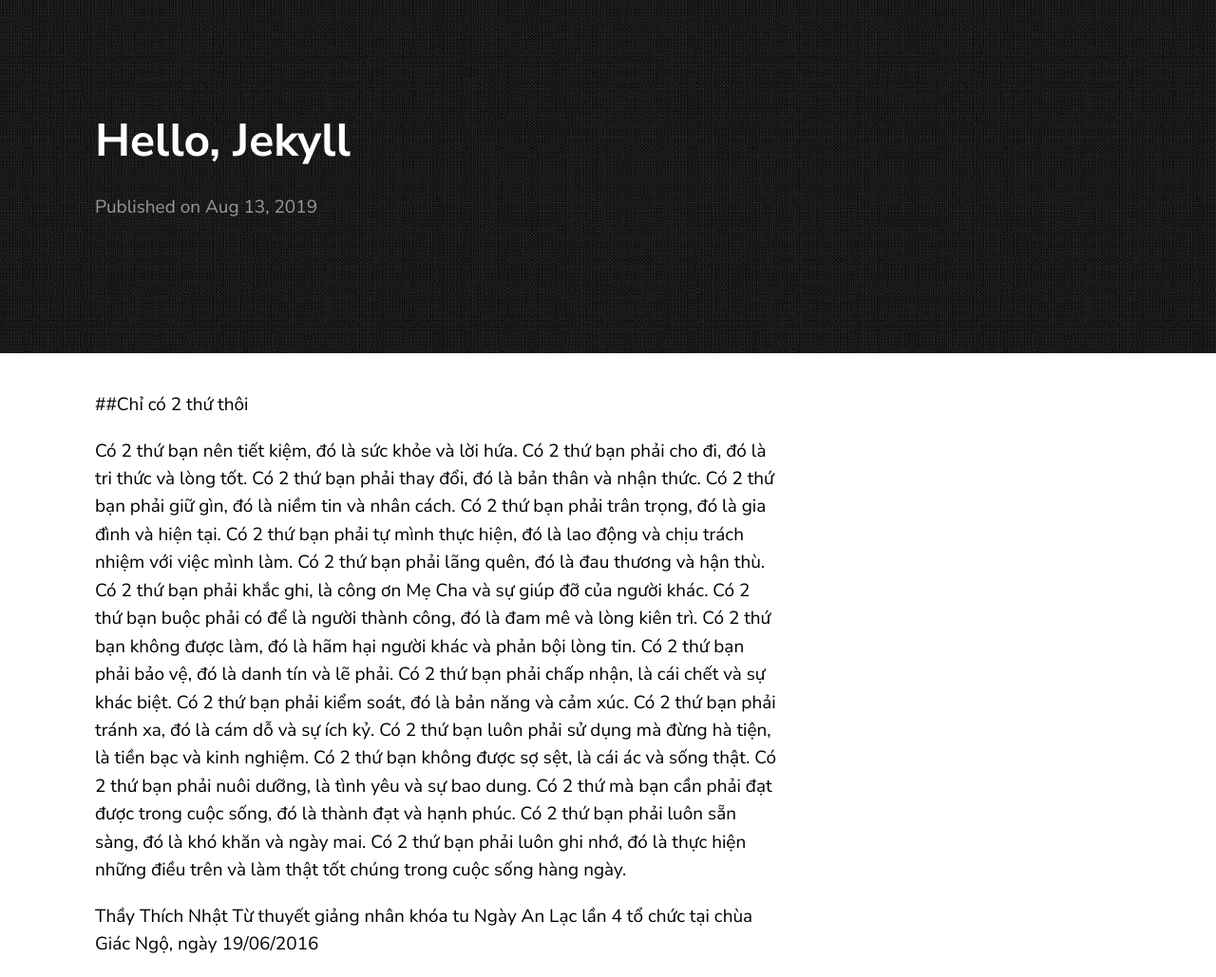
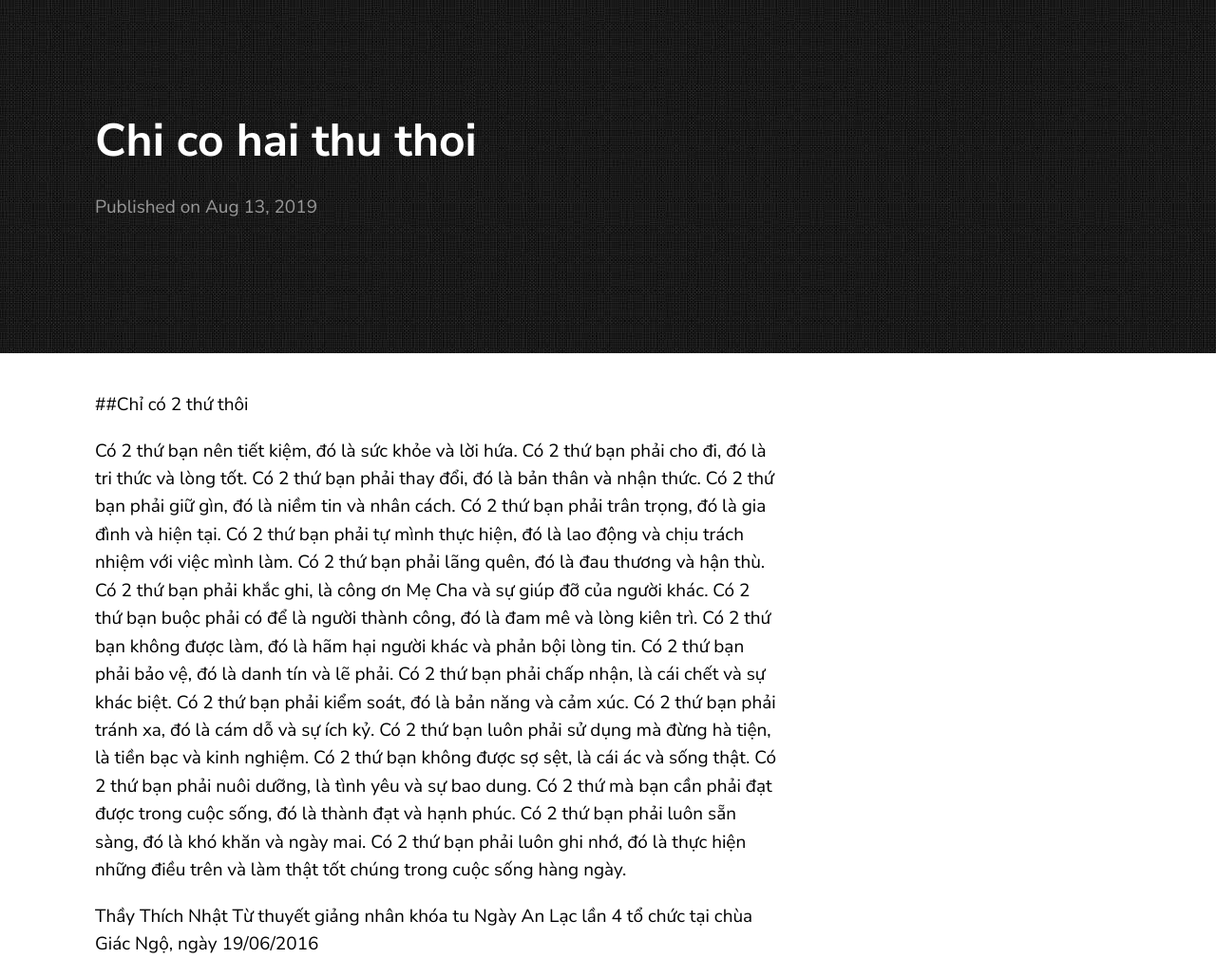
Before and after one commit to levanmanhbka/levanmanhbka.github.io, a Jekyll site: the page built from _posts/2019-08-14-chi-co-hai-thu-thoi.markdown, in a window 1280 px wide. Shown: the whole page at 95% size. Built offline with Jekyll 4.4.1, drawn with Linux system fonts in a browser that asks for light colours.

Commit message:
add chi co hai thu thoi

```diff
--- a/_posts/2019-08-14-chi-co-hai-thu-thoi.markdown
+++ b/_posts/2019-08-14-chi-co-hai-thu-thoi.markdown
@@ -1,6 +1,6 @@
 ---
 layout: post
-title:  "Hello, Jekyll"
+title:  "Chi co hai thu thoi"
 date:   2019-08-14 00:00:00 +7
 ---
 ##Chỉ có 2 thứ thôi
```
